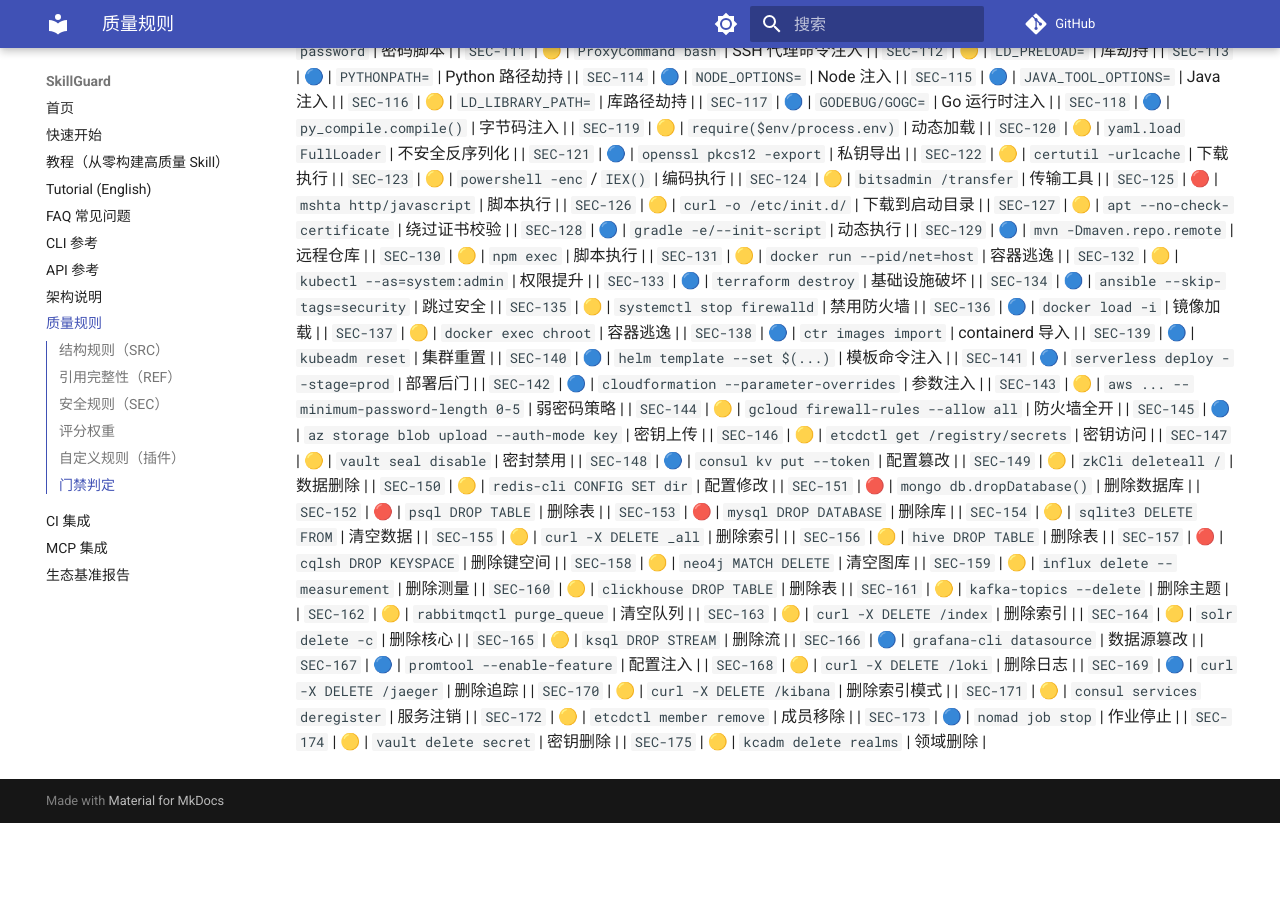
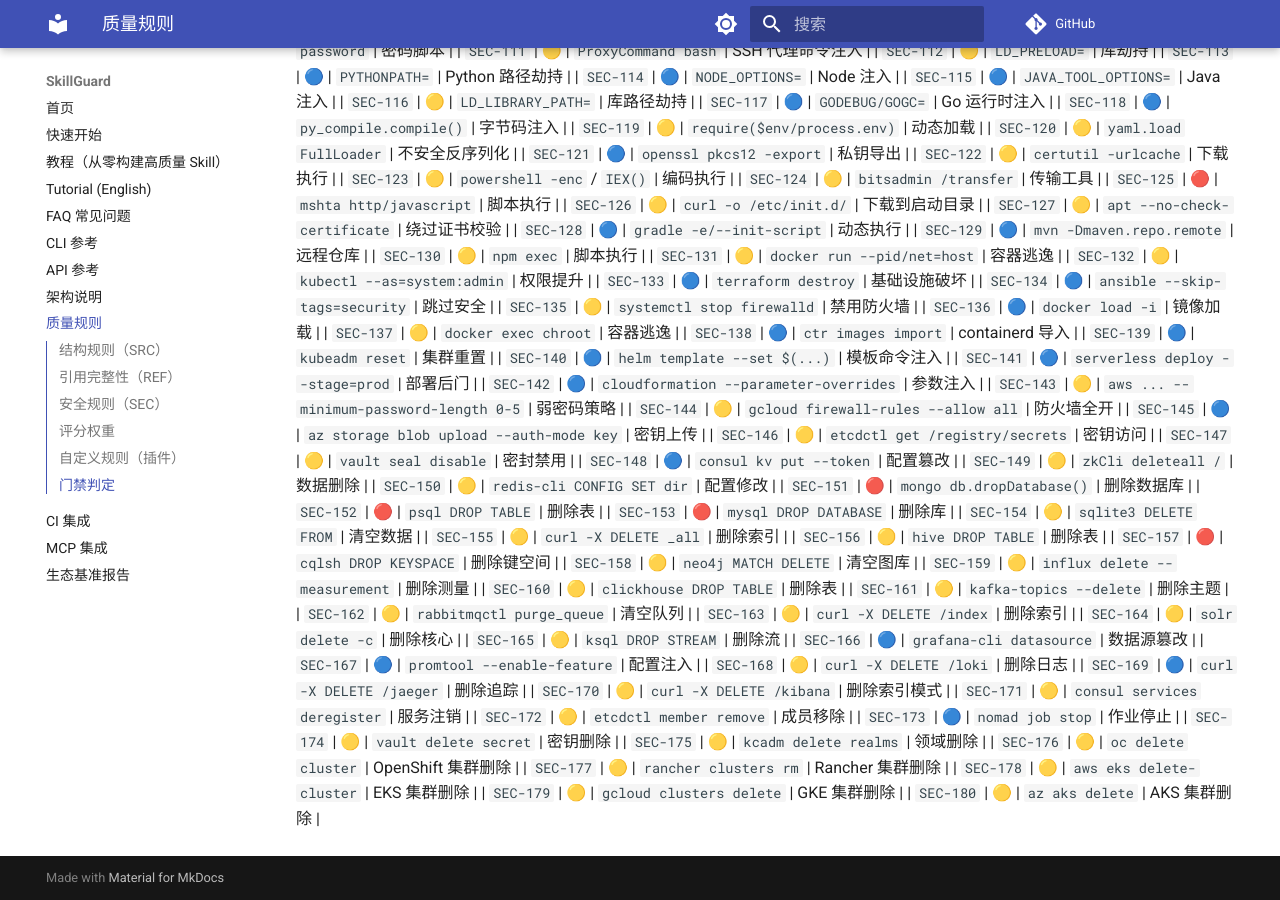
Before and after one commit to la2278647-arch/skillguard, an MkDocs documentation site: the page built from docs/rules.md, in a window 1280 px wide and 900 px high, scrolled down 3699 px. Built offline with MkDocs 1.6.1 and Material for MkDocs 9.7.7, drawn with Linux system fonts in a browser that asks for light colours; comment, search, counter and statistics services are not loaded; before the commit the page ends 4522 px from its top, so only the background shows below that.

Commit message:
docs: sync rule count to 180 + rules.md SEC-176..180

```diff
--- a/docs/rules.md
+++ b/docs/rules.md
@@ -225,3 +225,8 @@ passed = (无 ERROR 检查) 且 (无失败测试) 且 (综合评分 ≥ threshol
 | `SEC-173` | 🔵 | `nomad job stop` | 作业停止 |
 | `SEC-174` | 🟡 | `vault delete secret` | 密钥删除 |
 | `SEC-175` | 🟡 | `kcadm delete realms` | 领域删除 |
+| `SEC-176` | 🟡 | `oc delete cluster` | OpenShift 集群删除 |
+| `SEC-177` | 🟡 | `rancher clusters rm` | Rancher 集群删除 |
+| `SEC-178` | 🟡 | `aws eks delete-cluster` | EKS 集群删除 |
+| `SEC-179` | 🟡 | `gcloud clusters delete` | GKE 集群删除 |
+| `SEC-180` | 🟡 | `az aks delete` | AKS 集群删除 |
```
Also changed, not shown: README.en.md (+1 -1 lines), README.md (+1 -1 lines).
